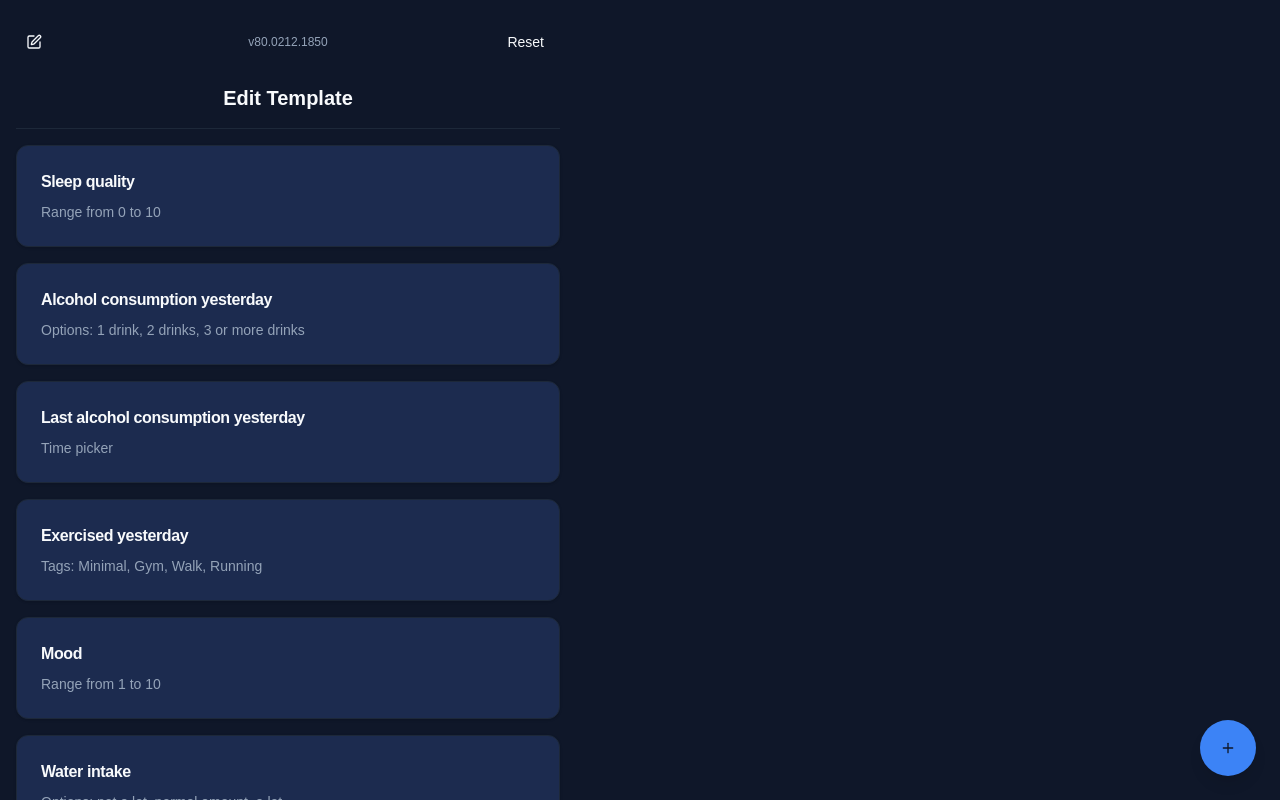
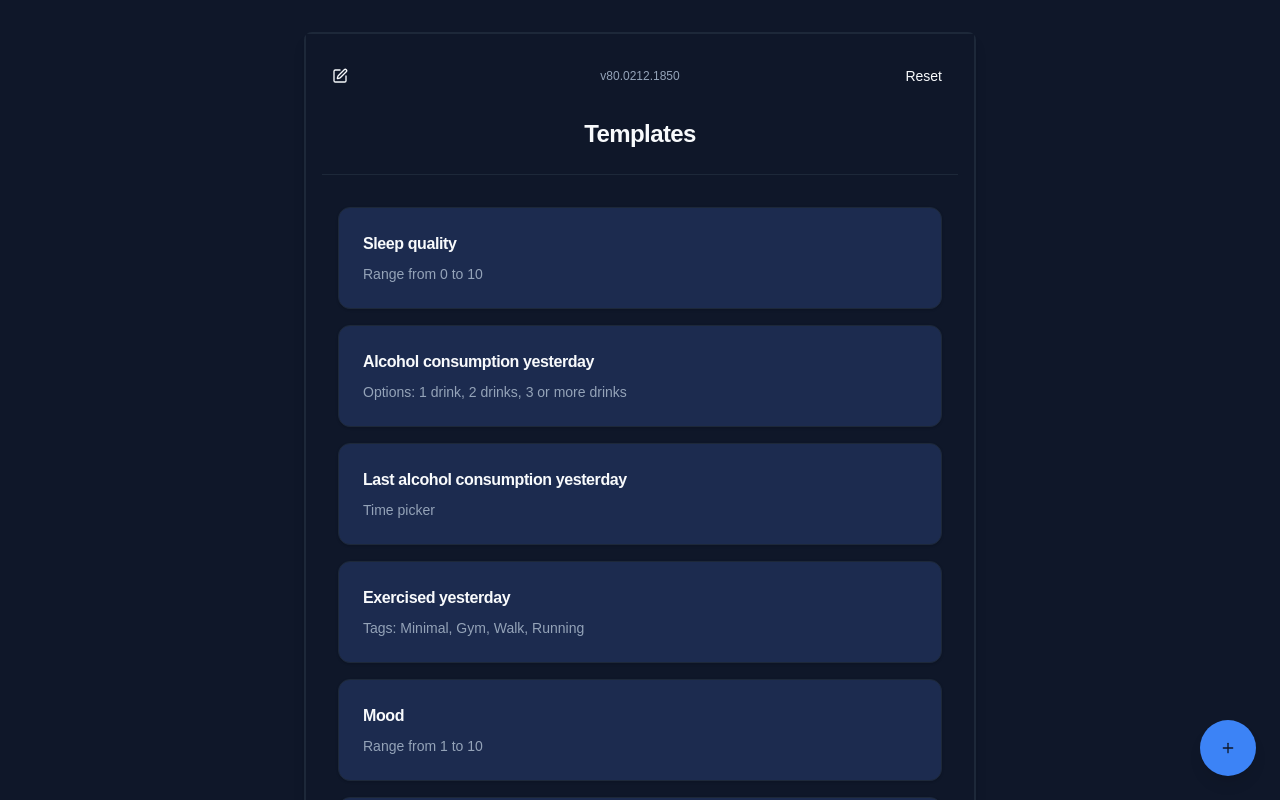
Before and after one commit to ThomasStock/tracker, a React (Vite) app: page /settings in a window 1280 px wide. Shown: the top 800 px of the page. Built offline with nearby package versions, Linux system fonts and the light colour scheme.

Commit message:
work on header

```diff
--- a/index.html
+++ b/index.html
@@ -1,5 +1,5 @@
 <!doctype html>
-<html lang="en">
+<html lang="en" class="h-full">
   <head>
     <meta charset="UTF-8" />
     <link rel="apple-touch-icon" href="/apple-touch-icon.png" sizes="180x180" />
@@ -11,8 +11,10 @@
       }
     </style>
   </head>
-  <body>
-    <div id="root"></div>
+  <body class="h-full overflow-y-auto bg-background">
+    <div class="min-h-full p-4">
+      <div id="root" class="md:max-w-2xl md:mx-auto md:min-h-[calc(100vh-2rem)] md:my-4 md:border-2 md:rounded-lg md:shadow-lg"></div>
+    </div>
     <script type="module" src="/src/main.tsx"></script>
   </body>
 </html>
--- a/src/EntriesEditor/EntriesEditor.tsx
+++ b/src/EntriesEditor/EntriesEditor.tsx
@@ -14,6 +14,7 @@ import { ChevronLeft, ChevronRight } from "lucide-react";
 import { motion, AnimatePresence } from "framer-motion";
 import { Popover, PopoverContent, PopoverTrigger } from "@/components/ui/popover";
 import { Calendar } from "@/components/ui/calendar";
+import { StickyHeader } from "@/components/ui/sticky-header";
 
 export const EntriesEditor = () => {
   const [entries, setEntries] = useAtom(entriesAtom);
@@ -67,7 +68,7 @@ export const EntriesEditor = () => {
   return (
     <div className="min-h-screen bg-background">
       <div className="mx-auto max-w-xl">
-        <CardHeader {...handlers} className="space-y-4 px-2 sticky top-0 bg-background z-20 pb-4 pt-6 border-b mb-4">
+        <StickyHeader {...handlers}>
           <div className="flex items-center justify-between gap-4">
             <Button variant="ghost" size="icon" onClick={goBack}>
               <ChevronLeft className="!size-6" />
@@ -123,7 +124,7 @@ export const EntriesEditor = () => {
               <span className="sr-only">Next day</span>
             </Button>
           </div>
-        </CardHeader>
+        </StickyHeader>
         <AnimatePresence mode="popLayout" initial={false} custom={swipeDirection}>
           <motion.div
             key={selectedDate.toISODate()}
--- a/src/TemplateEditor/TemplateEditor.tsx
+++ b/src/TemplateEditor/TemplateEditor.tsx
@@ -7,6 +7,7 @@ import { motion, AnimatePresence } from "framer-motion";
 import ReadOnlyItem from "./ReadOnlyItem";
 import { Link } from "@tanstack/react-router";
 import { useRef, useEffect } from "react";
+import { StickyHeader } from "@/components/ui/sticky-header";
 
 const itemVariants = {
   hidden: {
@@ -53,6 +54,11 @@ export default function TemplateEditor() {
 
   return (
     <div className="pb-8">
+      <StickyHeader paddingClassName="px-4 py-6">
+        <h1 className="text-2xl font-semibold tracking-tight text-center">Templates</h1>
+      </StickyHeader>
+
+      <div className="px-4">
         <AnimatePresence mode="popLayout">
           {template.map((item, index) => (
             <motion.div
@@ -86,5 +92,6 @@ export default function TemplateEditor() {
           </Button>
         </Link>
       </div>
+    </div>
   );
 }
--- /dev/null
+++ b/src/components/ui/sticky-header.tsx
@@ -0,0 +1,19 @@
+import { cn } from "@/lib/utils";
+import { ReactNode } from "react";
+
+interface StickyHeaderProps {
+  children: ReactNode;
+  className?: string;
+  /**
+   * Additional padding classes to override default padding
+   */
+  paddingClassName?: string;
+}
+
+export function StickyHeader({ children, className, paddingClassName }: StickyHeaderProps) {
+  return (
+    <header className={cn("sticky top-0 bg-background z-20 border-b mb-8", paddingClassName ?? "px-2 pb-4 pt-6", className)}>
+      {children}
+    </header>
+  );
+}
--- a/src/layouts/PageLayout.tsx
+++ b/src/layouts/PageLayout.tsx
@@ -5,5 +5,5 @@ interface PageLayoutProps {
 }
 
 export function PageLayout({ children }: PageLayoutProps) {
-  return <div className="min-h-screen max-w-xl bg-background p-4">{children}</div>;
+  return <div className="min-h-screen bg-background p-4">{children}</div>;
 }
--- a/src/routes/settings.tsx
+++ b/src/routes/settings.tsx
@@ -8,6 +8,7 @@ import { useAtom } from "jotai";
 import { entriesAtom } from "../store/entriesAtom";
 import { templateAtom } from "../store/templateAtom";
 import { defaultEntries } from "../store/defaultEntries";
+import { StickyHeader } from "@/components/ui/sticky-header";
 
 export const Route = createFileRoute("/settings")({
   component: Settings,
@@ -40,9 +41,6 @@ function Settings() {
           </Button>
         }
       />
-      <div className="sticky top-0 bg-background z-20 text-center border-b pb-4 mb-4 pt-6">
-        <h1 className="text-xl font-semibold">Edit Template</h1>
-      </div>
       <TemplateEditor />
     </PageLayout>
   );
--- a/src/routes/template-create.tsx
+++ b/src/routes/template-create.tsx
@@ -11,6 +11,7 @@ import TimeItem from "../TemplateEditor/TimeItem";
 import TagsItem from "../TemplateEditor/TagsItem";
 import { Select, SelectContent, SelectItem, SelectTrigger, SelectValue } from "@/components/ui/select";
 import { BackButton } from "@/components/ui/back-button";
+import { StickyHeader } from "@/components/ui/sticky-header";
 
 export const Route = createFileRoute("/template-create")({
   component: TemplateCreatePage,
@@ -58,18 +59,25 @@ function TemplateCreatePage() {
 
   return (
     <div className="min-h-screen bg-background">
-      <div className="container max-w-2xl px-4 py-6">
-        <header className="flex items-center justify-between mb-8">
+      <div className="container max-w-2xl">
+        <StickyHeader paddingClassName="px-4 py-6">
           <div className="flex items-center gap-3">
             <BackButton />
             <h1 className="text-2xl font-semibold tracking-tight">Create Template Item</h1>
           </div>
-        </header>
+        </StickyHeader>
 
+        <div className="px-4">
           <Card className="border-border/40 shadow-sm">
             <CardContent className="pt-6 space-y-4">
               <div className="space-y-3">
-              <Input id="title" value={title} onChange={(e) => setTitle(e.target.value)} className="text-lg" placeholder="Template Title" />
+                <Input
+                  id="title"
+                  value={title}
+                  onChange={(e) => setTitle(e.target.value)}
+                  className="text-lg"
+                  placeholder="Template Title"
+                />
               </div>
 
               <div className="space-y-4">
@@ -112,5 +120,6 @@ function TemplateCreatePage() {
           </div>
         </div>
       </div>
+    </div>
   );
 }
--- a/src/routes/template-edit.$index.tsx
+++ b/src/routes/template-edit.$index.tsx
@@ -21,6 +21,7 @@ import {
   AlertDialogHeader,
   AlertDialogTitle,
 } from "@/components/ui/alert-dialog";
+import { StickyHeader } from "@/components/ui/sticky-header";
 
 export const Route = createFileRoute("/template-edit/$index")({
   component: TemplateEditPage,
@@ -56,14 +57,15 @@ function TemplateEditPage() {
 
   return (
     <div className="min-h-screen bg-background">
-      <div className="container max-w-2xl px-4 py-6">
-        <header className="flex items-center justify-between mb-8">
+      <div className="container max-w-2xl">
+        <StickyHeader paddingClassName="px-4 py-6">
           <div className="flex items-center gap-3">
             <BackButton />
-            <h1 className="text-2xl font-semibold tracking-tight">Edit Template Item</h1>
+            <h1 className="text-2xl font-semibold tracking-tight truncate">{item.title}</h1>
           </div>
-        </header>
+        </StickyHeader>
 
+        <div className="px-4">
           <Card className="border-border/40 shadow-sm">
             <CardContent className="pt-6 space-y-4">
               <div className="space-y-3">
@@ -113,5 +115,6 @@ function TemplateEditPage() {
           </AlertDialog>
         </div>
       </div>
+    </div>
   );
 }
```
Lines whose indentation alone changed are shown as unchanged.
